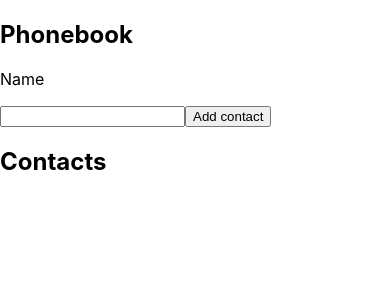
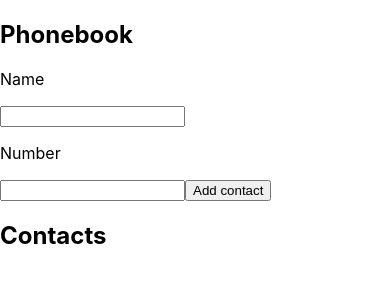
Before and after one commit to Myro4ka/goit-react-hw-07-phonebook, a React (Create React App) app: page / in a window 390 px wide. Shown: the top 300 px of the page. Built offline with nearby package versions, Linux system fonts and the light colour scheme.

Commit message:
add input for a phone number

```diff
--- a/src/components/App/App.jsx
+++ b/src/components/App/App.jsx
@@ -11,11 +11,20 @@
   };
 
   handleAddToContacts = () => {
-    const newContact = { name: this.state.name, id: nanoid() };
+    const newContact = {
+      name: this.state.name,
+      number: this.state.number,
+      id: nanoid(),
+    };
     this.setState(prev => ({
       contacts: [...prev.contacts, newContact],
       name: '',
+      number: '',
     }));
+  };
+
+  handleChange = e => {
+    this.setState({ [e.target.name]: e.target.value });
   };
 
   render() {
@@ -29,8 +38,18 @@
               name="name"
               pattern="^[a-zA-Zа-яА-Я]+(([' -][a-zA-Zа-яА-Я ])?[a-zA-Zа-яА-Я]*)*$"
               title="Name may contain only letters, apostrophe, dash and spaces. For example Adrian, Jacob Mercer, Charles de Batz de Castelmore d'Artagnan"
-              onChange={e => this.setState({ name: e.target.value })}
+              onChange={this.handleChange}
               value={this.state.name}
+              required
+            />
+            <p>Number</p>
+            <input
+              type="tel"
+              name="number"
+              pattern="\+?\d{1,4}?[-.\s]?\(?\d{1,3}?\)?[-.\s]?\d{1,4}[-.\s]?\d{1,4}[-.\s]?\d{1,9}"
+              title="Phone number must be digits and can contain spaces, dashes, parentheses and can start with +"
+              onChange={this.handleChange}
+              value={this.state.number}
               required
             />
             <button onClick={this.handleAddToContacts}>Add contact</button>
@@ -40,7 +59,11 @@
           <ul>
             {this.state.contacts.map(contact => {
               console.log(contact.id);
-              return <li key={contact.id}>{contact.name}</li>;
+              return (
+                <li key={contact.id}>
+                  {contact.name}: {contact.number}
+                </li>
+              );
             })}
           </ul>
         </Section>
```
